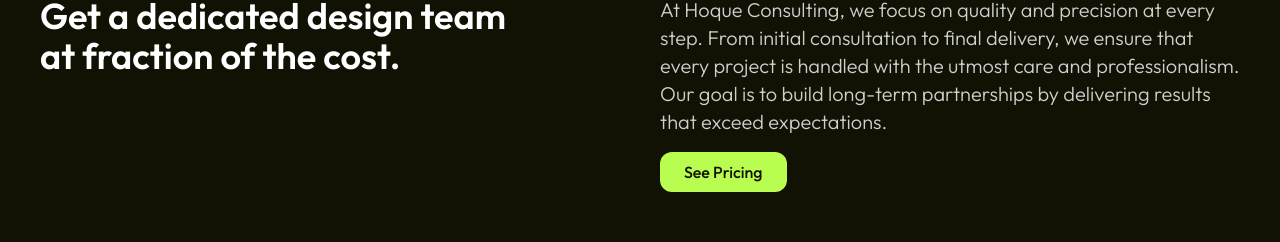
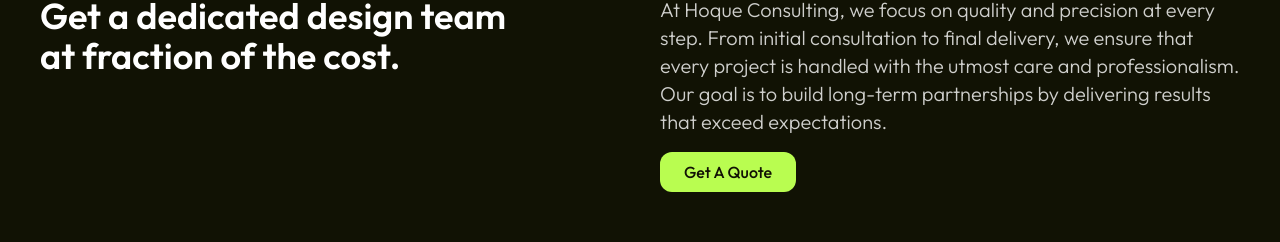
Before and after one commit to abdul-musabbir/hoque_consulting_react_js, a React (Vite) app: page / in a window 1280 px wide. Shown: the part 5718-5960 px from the top of the page. Built offline with nearby package versions, Linux system fonts and the light colour scheme.

Commit message:
update how we work section

```diff
--- a/src/components/HowWeWork.tsx
+++ b/src/components/HowWeWork.tsx
@@ -52,7 +52,7 @@
                             delivering results that exceed expectations.
                           </p>
                           <button className="bg-greens text-blacks font-medium px-6 py-2 rounded-xl cursor-pointer">
-                            See Pricing
+                            Get A Quote
                           </button>
                         </div>
                       </motion.div>
```
